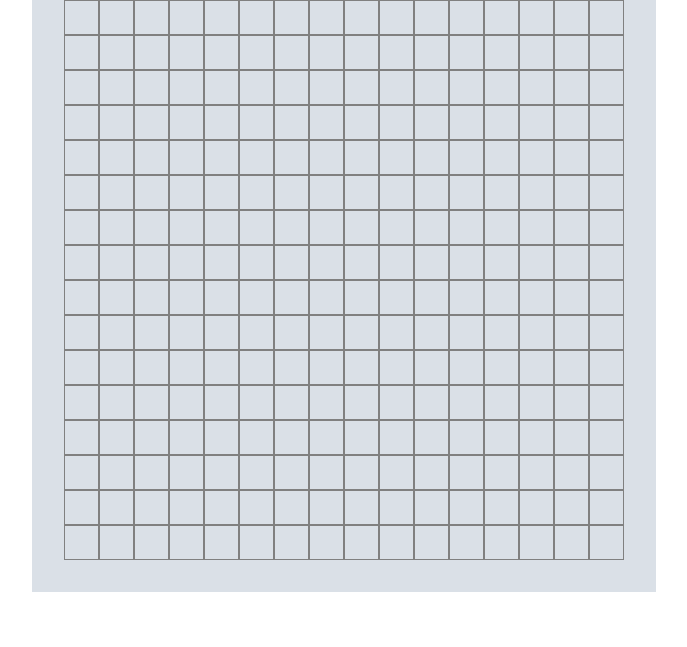
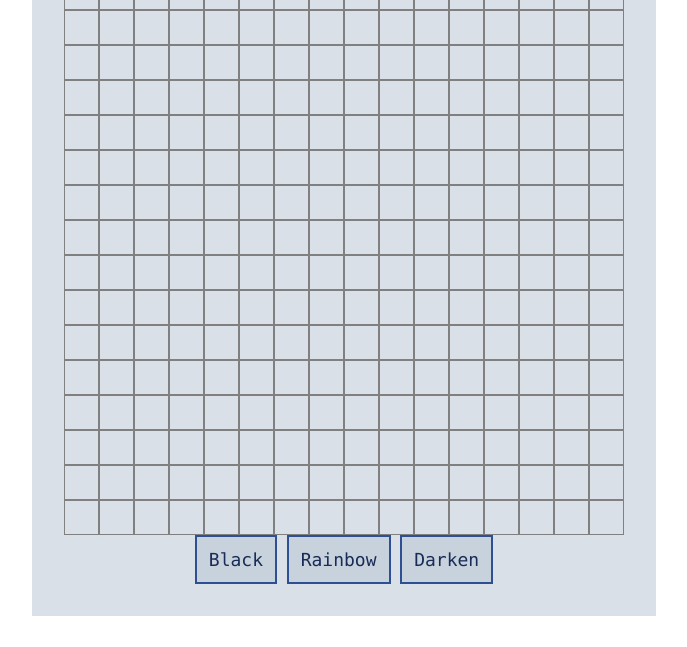
Before and after one commit to gisha313/etch-a-sketch, a plain HTML site: page index.html in a window 1280 px wide. Shown: the part 153-800 px from the top of the page, without its empty margins (296-983 px from the left). Drawn offline with Linux system fonts and the light colour scheme.

Commit message:
Add buttons to toggle diffirent color styles

```diff
--- a/index.html
+++ b/index.html
@@ -18,6 +18,13 @@
         <div class="grid-container">
             <div class="grid"></div>
         </div>
+        <div class="grid-footer">
+            <div class="button-container">
+                <button class="black-btn active-btn">Black</button>
+                <button class="rainbow-btn">Rainbow</button>
+                <button class="darken-btn">Darken</button>
+            </div>
+        </div>
     </div>
 </body>
 </html>
```
